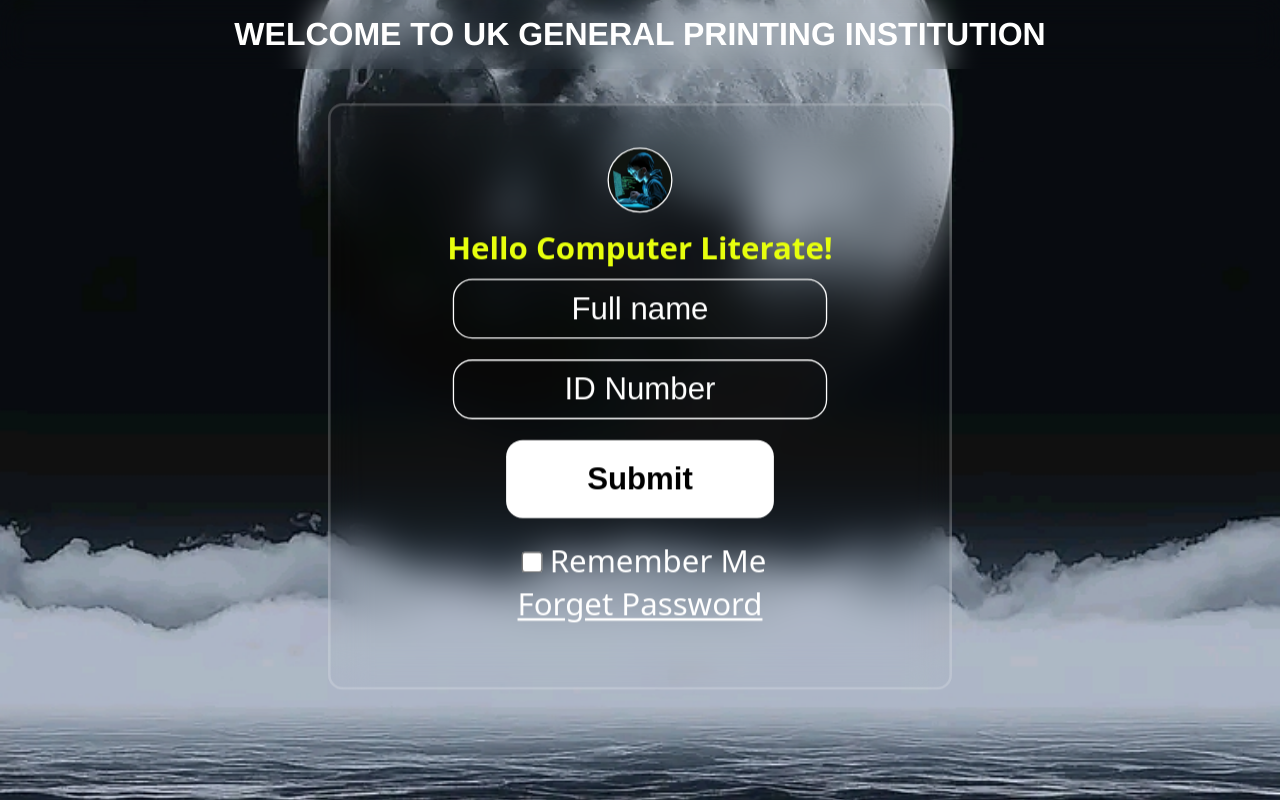
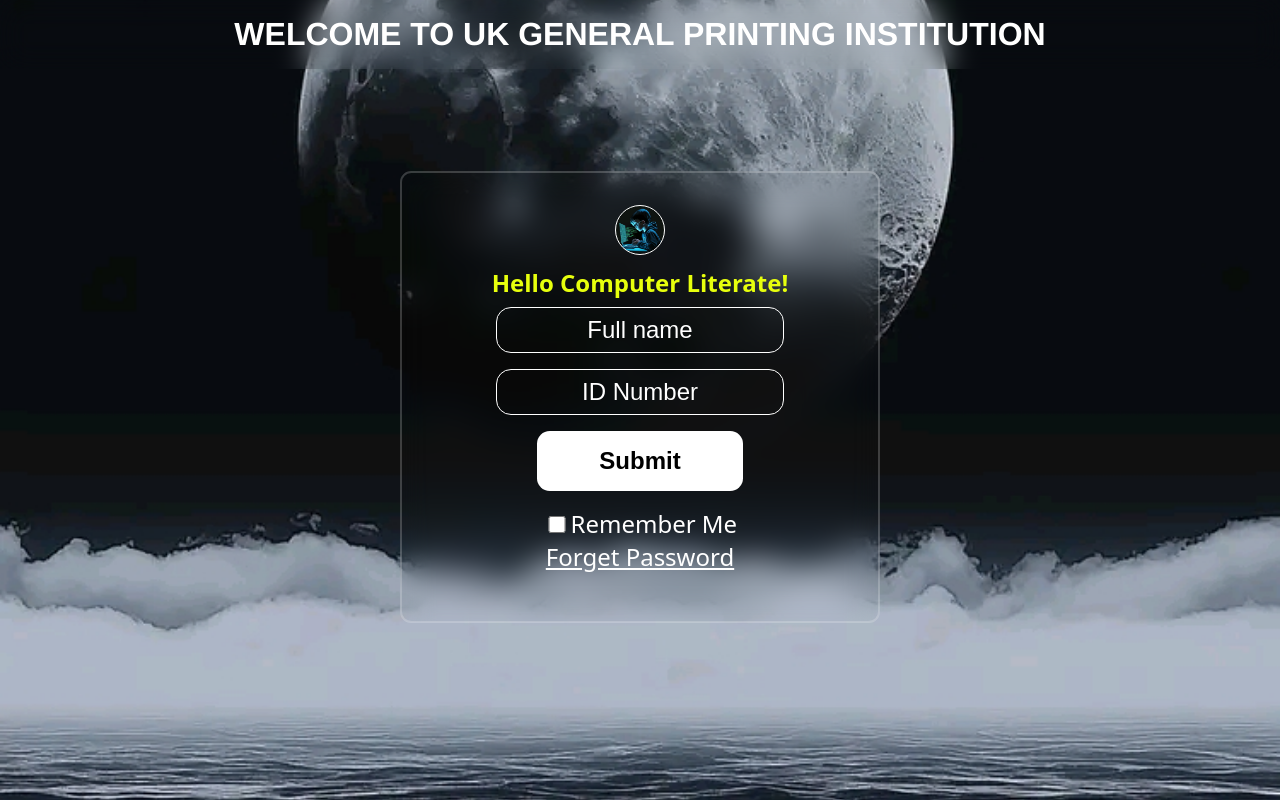
Before and after one commit to Mrsaucejunior/UK-exam-project, a plain HTML site: page index.html in a window 1280 px wide. Drawn offline with Linux system fonts and the light colour scheme.

Commit message:
Add files via upload

```diff
--- a/login.css
+++ b/login.css
@@ -189,11 +189,11 @@ span {
     .container {
         min-width: 30rem;
         box-shadow: none;
-        transform: scale(1.3);
+        transform: scale(1);
     }
 
     .container:hover {
-        transform: scale(1.32);
+        transform: scale(1.025);
         box-shadow: 0 0 10px rgba(255, 255, 255, 0.5);
     }
 
```
